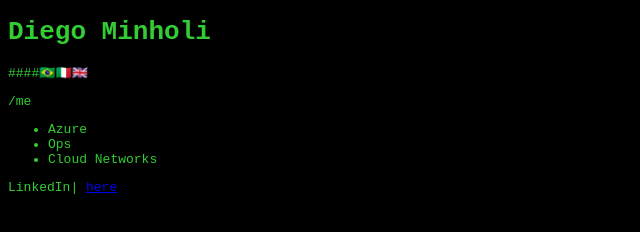
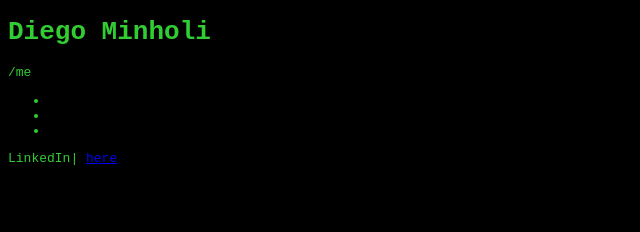
Before and after one commit to dhminholi/dhminholi.github.io, a plain HTML site: page index.html in a window 1280 px wide. Shown: the whole page, without its empty margins (0-640 px from the left). Drawn offline with Linux system fonts and the light colour scheme.

Commit message:
Update index.html

```diff
--- a/index.html
+++ b/index.html
@@ -12,12 +12,11 @@
 </head>
 <body>
   <h1>Diego Minholi</h1>
-  <p>####🇧🇷🇮🇹🇬🇧</p>
   <p>/me</p>
   <ul>
-    <li>Azure</li>
-    <li>Ops</li>
-    <li>Cloud Networks</li>
+    <li></li>
+    <li></li>
+    <li></li>
   </ul>
   <p>LinkedIn| <a href="https://www.linkedin.com/in/diegominholi/">here</a></p>
 </body>
```
